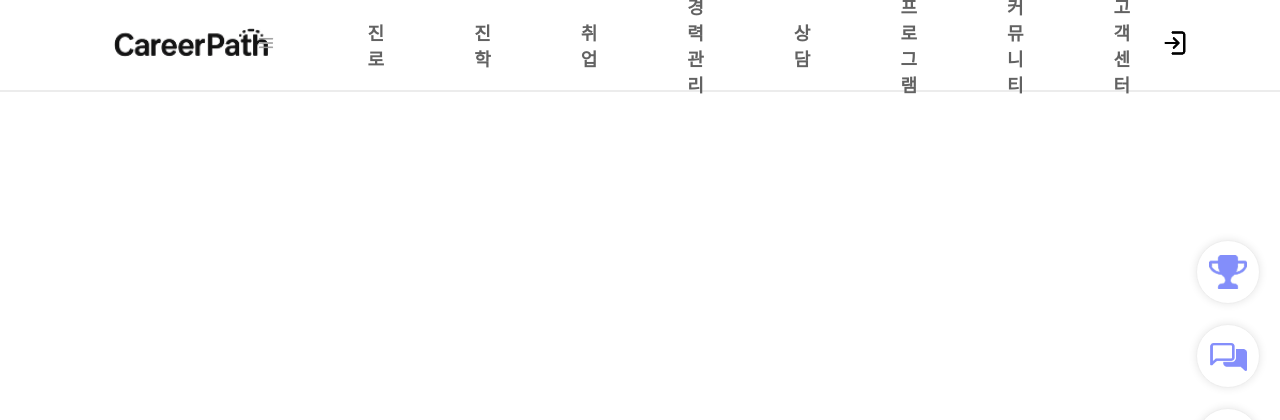
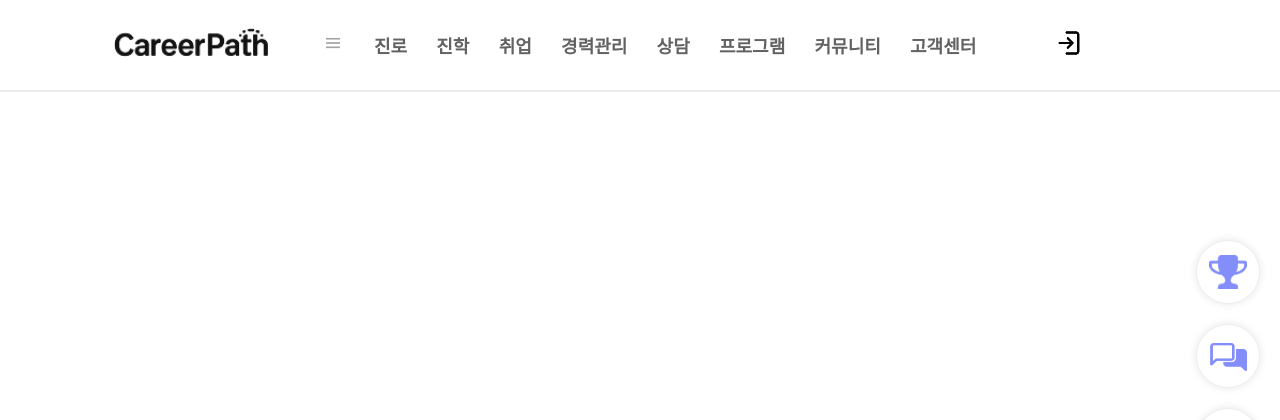
Before and after one commit to DDIT-JINRO/jinro_back_public, a Java web app: template src/main/webapp/WEB-INF/views/include/header.jsp in a window 1280 px wide. Shown: the top 420 px of the page. Run offline with Tomcat 11, a stand-in JSP engine, Linux system fonts and the light colour scheme; the template is opened without the code that fills it, so the values that code supplies are empty; some libraries are stand-ins or nearby versions.

Commit message:
refactor : 헤더 글자 세로 현상 개선

```diff
--- a/src/main/resources/static/css/common/userCommon.css
+++ b/src/main/resources/static/css/common/userCommon.css
@@ -312,6 +312,10 @@ body {
 	border-color: rgba(217, 217, 217, 0.5);
 }
 
+.header__brand {
+	flex: 0 0 190px;
+}
+
 .header__brand a {
 	display: block;
 }
@@ -321,15 +325,19 @@ body {
 	width: auto;
 }
 
+.header__nav-container--desktop {
+	flex: 1;
+	padding: 0 40px;
+}
+
 .main-nav {
 	display: flex;
 	align-items: center;
+	justify-content: space-around;
 	list-style: none;
 	margin: 0;
 	padding: 0;
 	position: relative;
-	gap: 90px;
-	max-width: 1160px;
 	left: -3.5%;
 }
 
@@ -436,6 +444,7 @@ body {
 }
 
 .header__user-actions--desktop {
+	flex: 0 0 125px;
 	display: flex;
 	align-items: center;
 	gap: 20px;
```
